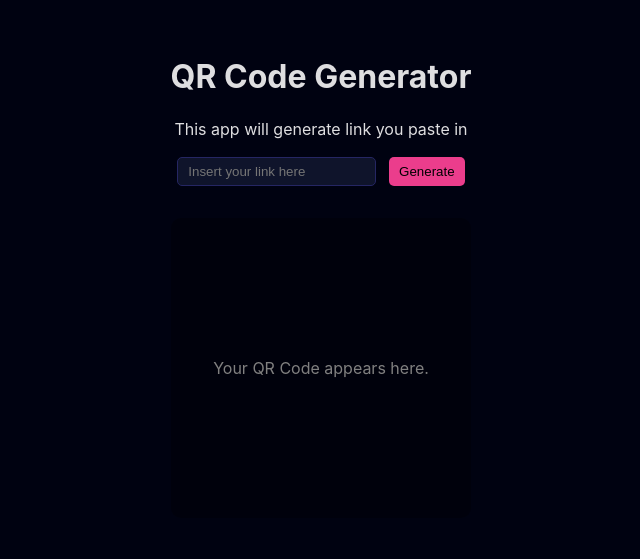
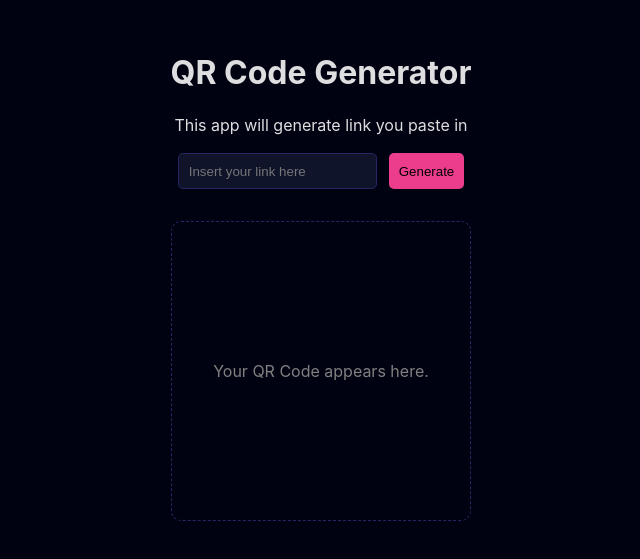
Before and after one commit to nicolasximenes/qrcode-generator, a React (Vite) app: page / in a window 1280 px wide. Shown: the part 115-674 px from the top of the page, without its empty margins (319-959 px from the left). Built offline with nearby package versions, Linux system fonts and the light colour scheme.

Commit message:
update: adjustments on UI CSS

```diff
--- a/src/App.css
+++ b/src/App.css
@@ -30,7 +30,8 @@
   /* border: 1px solid white; */
   width: 300px;
   display: flex;
-  justify-content: space-around;
+  gap: 12px;
+  justify-content: center;
   margin-bottom: 1rem;
 }
 
@@ -40,6 +41,7 @@
   border: 1px solid #252663;
   outline: none;
   background: #0F142B;
+  height: 36px;
 }
 
 .input-field:focus {
@@ -54,6 +56,7 @@
   border-radius: 5px;
   cursor: pointer;
   transition: background ease-in-out .2s;
+  height: 36px;
 }
 
 .btn-gen:hover {
@@ -74,7 +77,8 @@
   width: 300px;
   height: 300px;
   text-align: center;
-  background: rgba(0, 0, 0, 0.3);
+/*   background: rgba(0, 0, 0, 0.3); */
+  border: 1.5px dashed #252663;
 }
 
 .qrcode-container.empty p {
```
